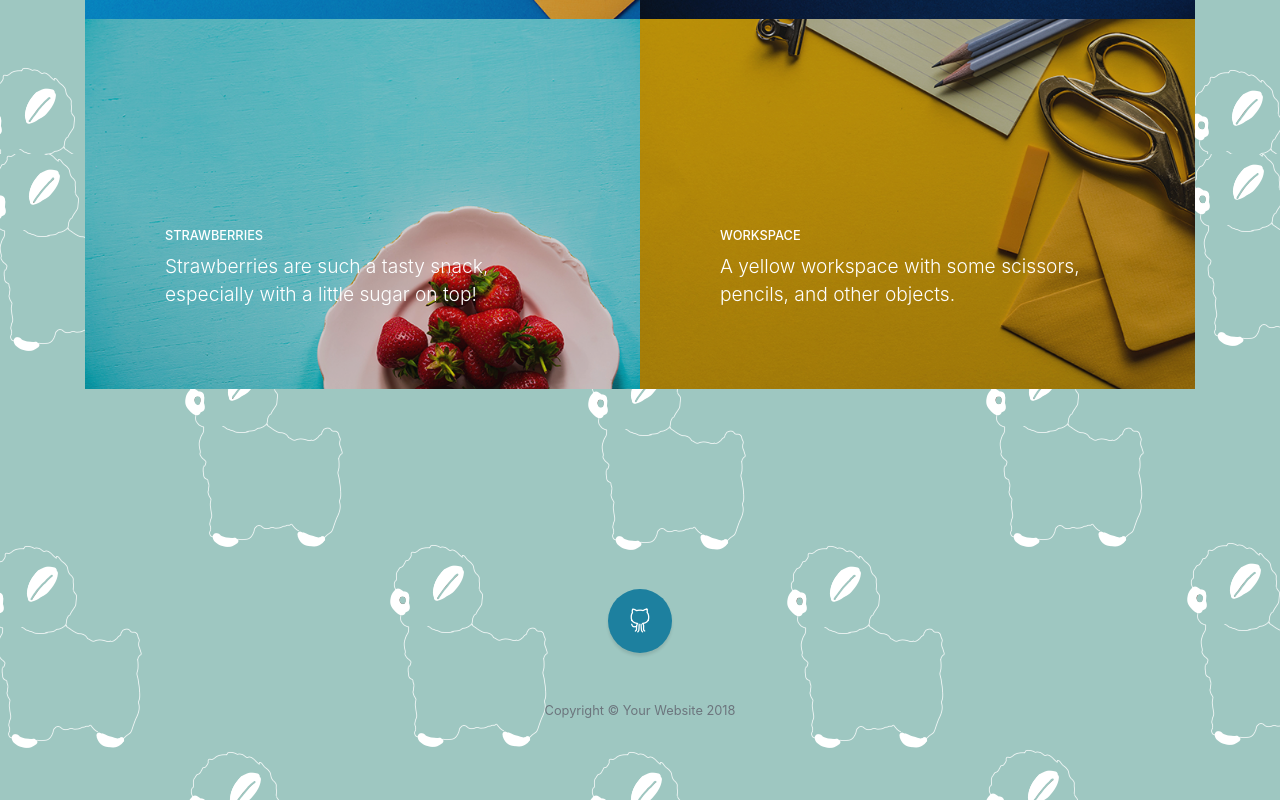
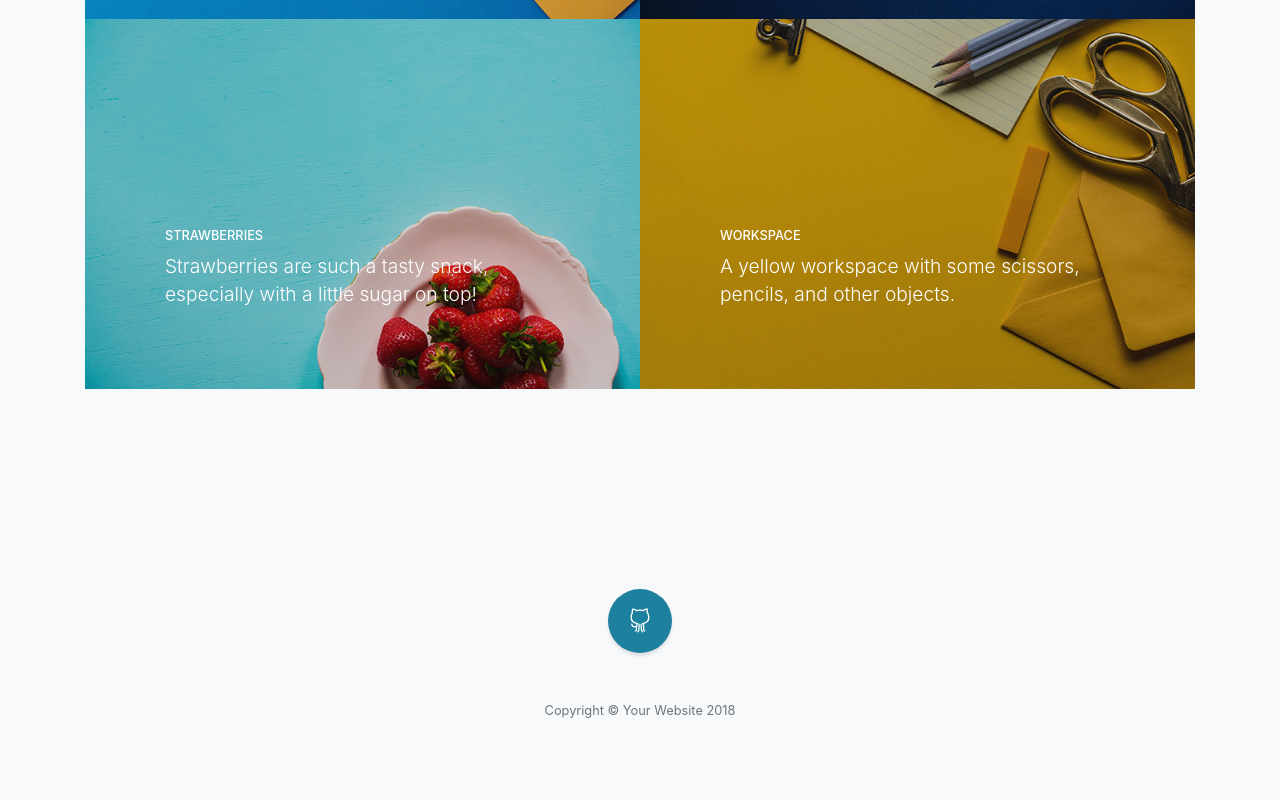
Before and after one commit to Vitaminjeong/vitaminjeong.github.io, a website with bundled scripts: page index.html in a window 1280 px wide. Shown: the part 2406-3206 px from the top of the page. Built offline with nearby package versions, Linux system fonts and the light colour scheme.

Commit message:
Layout Design (2)

```diff
--- a/index.html
+++ b/index.html
@@ -153,7 +153,7 @@
     -->
 
     <!-- Portfolio -->
-    <section class="content-section" id="portfolio">
+    <section class="content-section bg-light" id="portfolio">
       <div class="container">
         <div class="content-section-heading text-center">
           <h3 class="text-secondary mb-0">Portfolio</h3>
@@ -231,7 +231,7 @@
     -->
 
     <!-- Footer -->
-    <footer class="footer text-center">
+    <footer class="footer text-center bg-light">
       <div class="container">
         <ul class="list-inline mb-5">
           <!--
```
